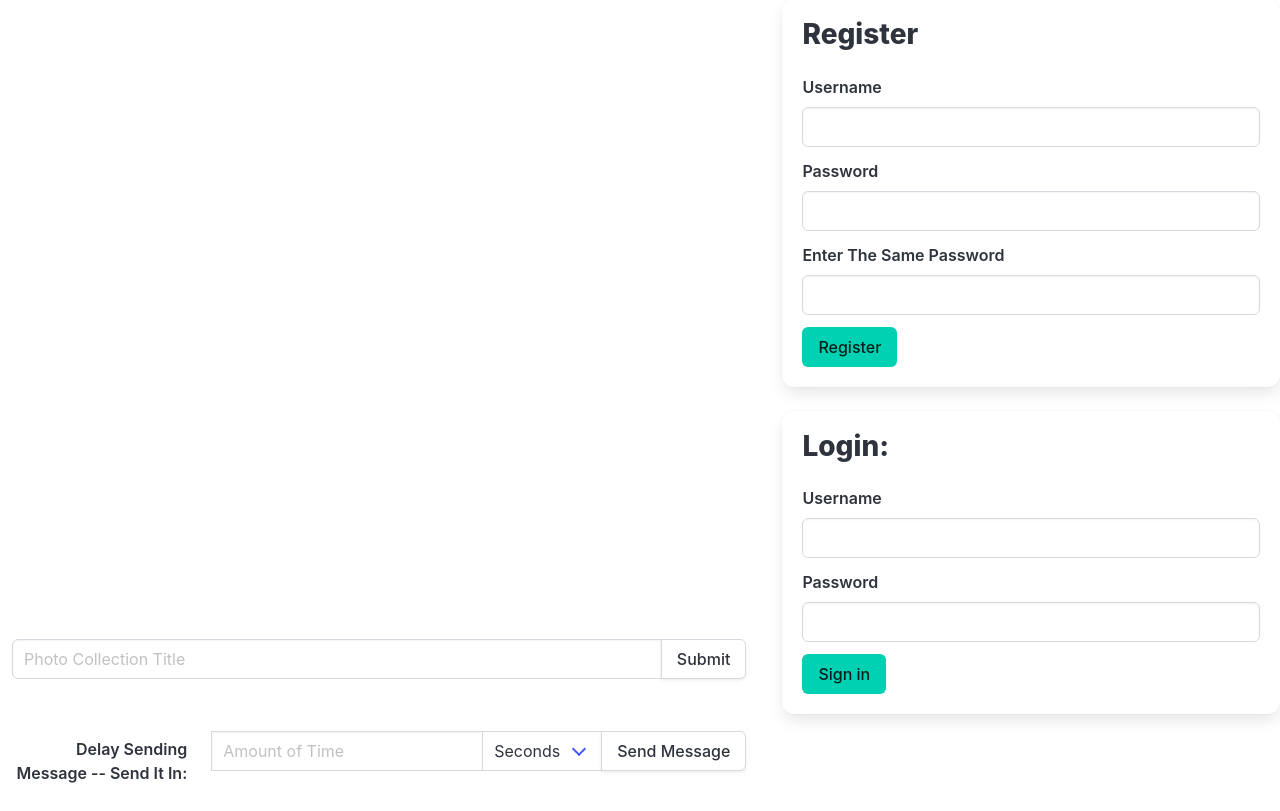
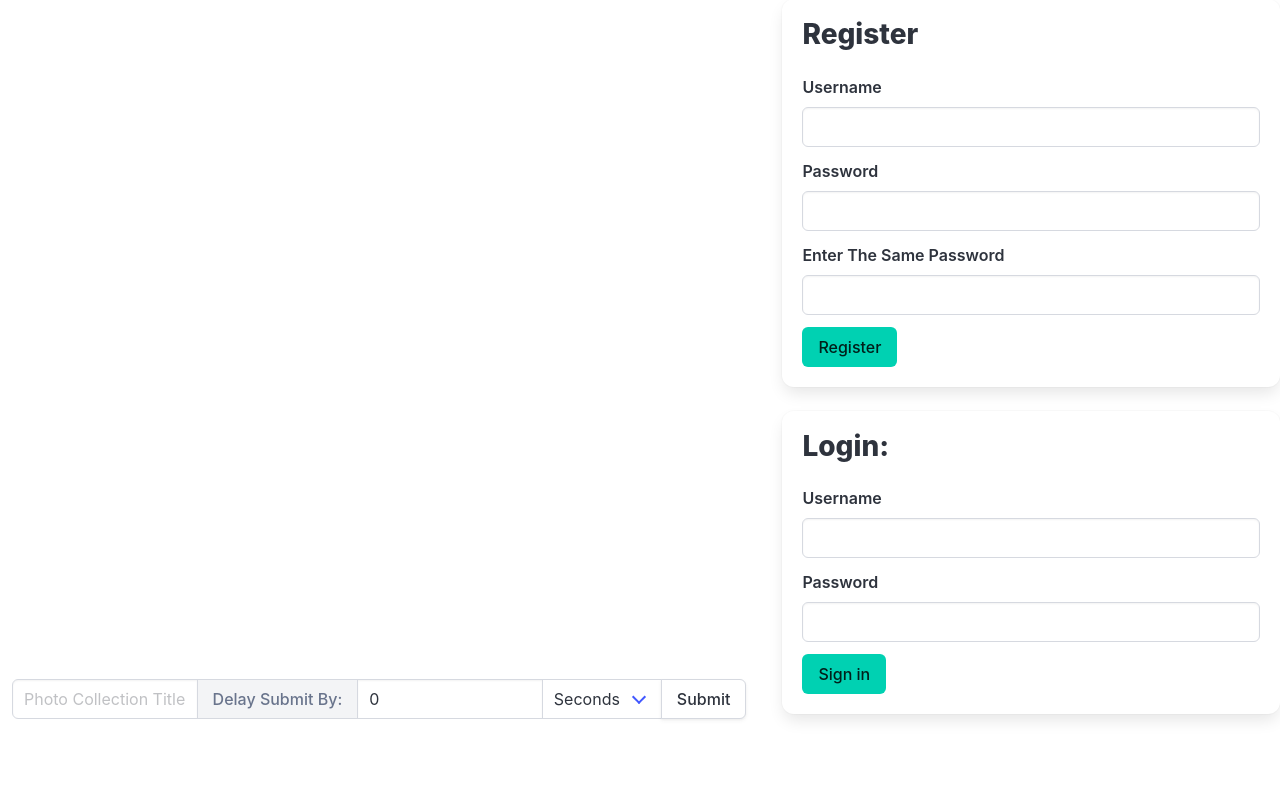
Before and after one commit to at973/cse312-jesseisnotworstcseteacher, a Flask app: page / in a window 1280 px wide. Shown: the part 77-888 px from the top of the page. After the commit the page ends 797 px from the top, so only its background shows below. Run offline with Flask 3, Linux system fonts and the light colour scheme; data that the repository does not hold is empty; some libraries are stand-ins or nearby versions.

Commit message:
time.sleep() implementation

```diff
--- a/app.py
+++ b/app.py
@@ -1,6 +1,9 @@
 from flask import Flask, render_template, send_from_directory, make_response, redirect, url_for, request, jsonify, Response
+from datetime import datetime, timedelta
+import time
 # from flask_sock import Sock
 from flask_socketio import SocketIO, emit
+# from flask_apscheduler import APScheduler
 import json
 import mysql.connector
 import bcrypt
@@ -12,7 +15,9 @@ from werkzeug.utils import secure_filename
 from flask_socketio import SocketIO
 
 app = Flask(__name__)
+# app.config['']
 # sock = Sock(app)
+# scheduler = APScheduler()
 socketio = SocketIO(app)
 clients = {}
 
@@ -226,11 +231,26 @@ def giveLogout():
 @app.route('/createpost', methods=['POST'])
 def createPostPolling():
     createPost(request.cookies.get('auth_token'), request.form.get('message'))
+            #    request.form.get('delaypostinput'), request.form.get('delaypostunit'))
     response = make_response(redirect(url_for('index'))) #Return 200
     return response
 
+def calcPostTime(delay, unit):
+    time_unit_dict = {'sec': timedelta(seconds=delay),
+                      'min': timedelta(minutes=delay),
+                      'hr': timedelta(hours=delay),
+                      'day': timedelta(days=delay)}
+    return datetime.now() + time_unit_dict[unit]
+
+def equalTime(datetime1, datetime2):
+    return datetime1.second == datetime2.second \
+        and datetime1.minute == datetime2.minute \
+            and datetime1.hour == datetime2.hour \
+                and datetime1.day == datetime2.day
+
 def createPost(auth, message):
     #Create post should be called via html form
+    time.sleep(10)
     inserted_id = -1
     print("Auth is: " + str(auth))
     print("Message is: " + str(message))
@@ -244,6 +264,9 @@ def createPost(auth, message):
         script = 'CREATE Table if not exists Posts (username TEXT, message TEXT, ID int AUTO_INCREMENT, image_link TEXT, user2 TEXT, PRIMARY KEY (ID))'
         cursor.execute(script)
         connection.commit()
+
+    # if not table_exist('Delayed_Posts', cursor):
+    #     script = 'CREATE Table if not exists Delayed_Posts (username)'
 
     # testCreate() #MUST REMOVE, JUST FOR TESTING!!!
 
--- a/css/style.css
+++ b/css/style.css
@@ -8,7 +8,7 @@
   overflow: scroll;
   /* display: flex;
   flex-direction: column; */
-  height: calc(100vh - var(--bulma-navbar-height) - 15vh);
+  height: calc(100vh - var(--bulma-navbar-height) - 10vh);
   padding: 3px;
   /* height: 70vh; */
   /* bottom: 100%; */
--- a/templates/index.html
+++ b/templates/index.html
@@ -50,41 +50,29 @@
                     <div id="chatbox" class="p-2">
                     </div>
                     <div class="is-widescreen" id="send-message-box">
-                        <form method="post" action="/createpost" id="createpostform">
-                            <div class="field has-addons p-3">
+                        <form class="p-3" method="post" action="/createpost" id="createpostform">
+                            <div class="field has-addons">
                                 <p class="control is-expanded">
                                     <input id="createpostinput" class="input" type="text" name="message" placeholder="Photo Collection Title">
                                 </p>
                                 <p class="control">
-                                    <button type="submit" class="button">Submit</button>
+                                    <a class="button is-static">Delay Submit By:</a>
                                 </p>
-                                <!-- <div class="field-label is-normal"><label class="label" for="message"> Message </label></div>
-                                <div class="field-body">
-                                    <div class="field"><input class="input is-rounded is-expanded" type="text" name="message"></div>
-                                    <button type="submit"> Submit </button>
-                                </div> -->
-                            </div>
-                            <div class="field is-horizontal has-addons p-3">
-                                <div class="field-label is-normal">
-                                    <label class="label">Delay Sending Message -- Send It In:</label>
-                                </div>
                                 <p class="control">
-                                  <input class="input" type="text" placeholder="Amount of Time">
+                                  <input id="delypostinput" class="input" type="number" placeholder="Amount of Time" value="0">
                                 </p>
                                 <p class="control">
                                   <span class="select">
-                                    <select>
-                                      <option>Seconds</option>
-                                      <option>Minutes</option>
-                                      <option>Hours</option>
-                                      <option>Days</option>
+                                    <select id="delaypostunit">
+                                      <option value="sec">Seconds</option>
+                                      <option value="min">Minutes</option>
+                                      <option value="hr">Hours</option>
+                                      <option value="day">Days</option>
                                     </select>
                                   </span>
                                 </p>
                                 <p class="control">
-                                  <button class="button">
-                                    Send Message
-                                  </button>
+                                    <button type="submit" class="button">Submit</button>
                                 </p>
                             </div>
                         </form>
```
